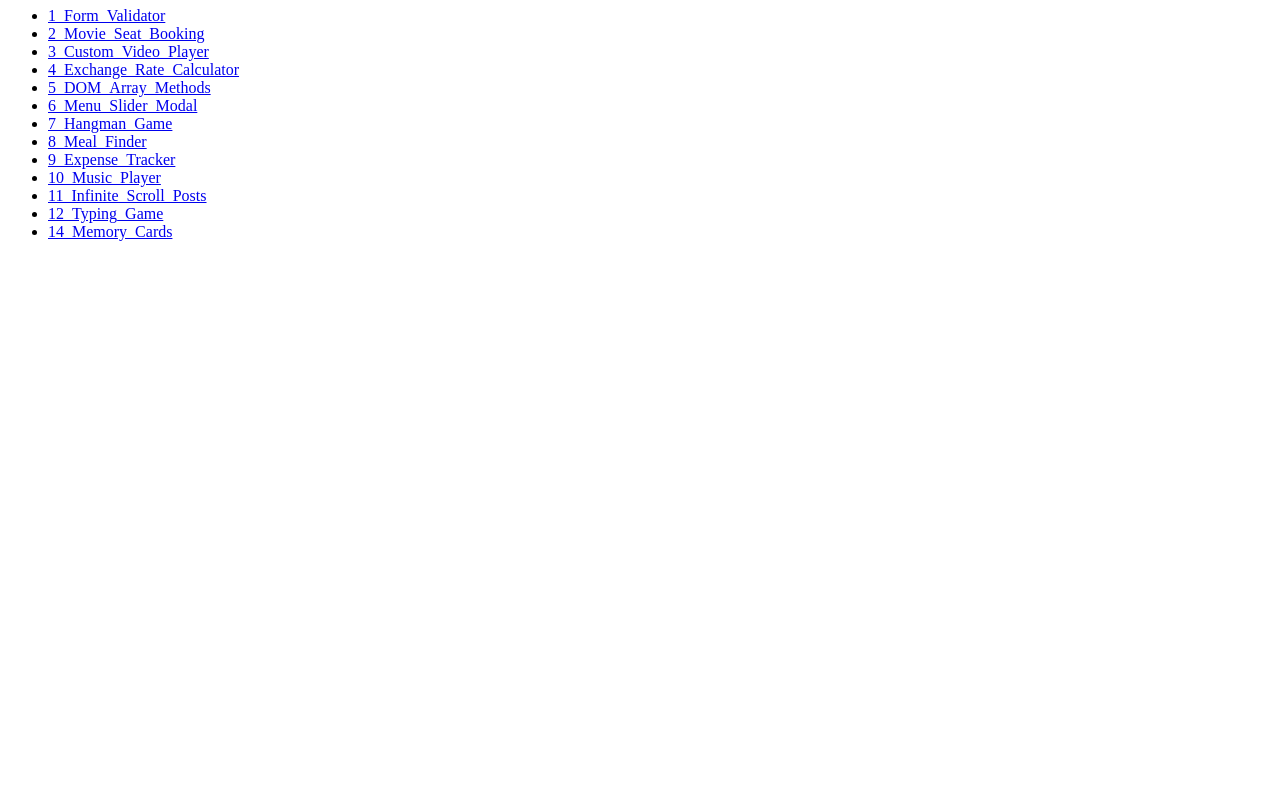
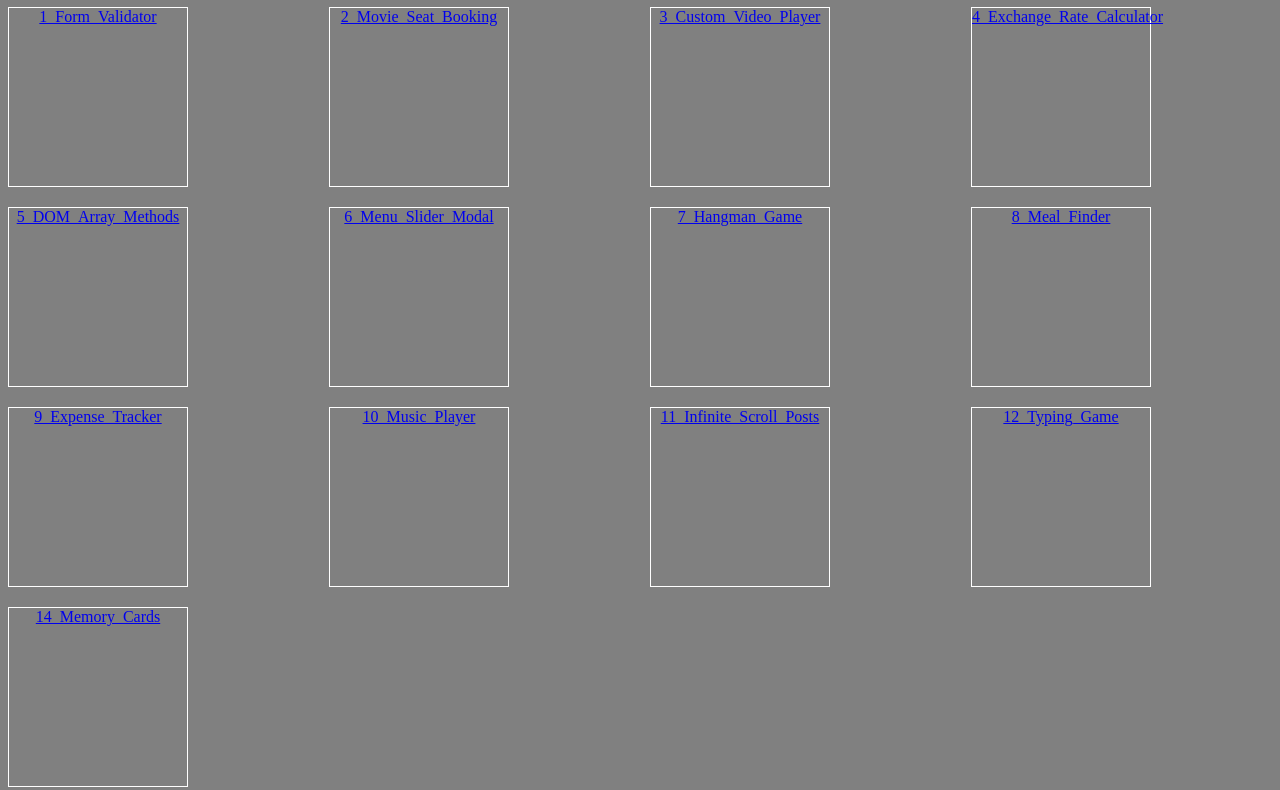
Before and after one commit to atoye1/Vanilla_JS_Mini_Projects, a plain HTML site: page index.html in a window 1280 px wide. Shown: the part 73-863 px from the top of the page. Before the commit the page ends 800 px from the top, so only its background shows below. Drawn offline with Linux system fonts and the light colour scheme.

Commit message:
create javascript to add elems

```diff
--- a/index.html
+++ b/index.html
@@ -5,27 +5,15 @@
     <meta charset="UTF-8">
     <meta http-equiv="X-UA-Compatible" content="IE=edge">
     <meta name="viewport" content="width=device-width, initial-scale=1.0">
+    <link rel="stylesheet" href="style.css">
     <title>Vanilla JS mini Projects</title>
 </head>
 
 <body>
     <h1>Click Following links to checkout results</h1>
-    <ul>
-        <li><a href="1_Form_Validator/index.html">1_Form_Validator</a> </li>
-        <li><a href="2_Movie_Seat_Booking/index.html">2_Movie_Seat_Booking</a></li>
-        <li><a href="3_Custom_Video_Player/index.html">3_Custom_Video_Player</a></li>
-        <li><a href="4_Exchange_Rate_Calculator/index.html">4_Exchange_Rate_Calculator</a></li>
-        <li><a href="5_DOM_Array_Methods/index.html">5_DOM_Array_Methods</a></li>
-        <li><a href="6_Menu_Slider_Modal/index.html">6_Menu_Slider_Modal</a></li>
-        <li><a href="7_Hangman_Game/index.html">7_Hangman_Game</a> </li>
-        <li><a href="8_Meal_Finder/index.html">8_Meal_Finder</a> </li>
-        <li><a href="9_Expense_Tracker/index.html">9_Expense_Tracker</a></li>
-        <li><a href="10_Music_Player/index.html">10_Music_Player</a> </li>
-        <li><a href="11_Infinite_Scroll_Posts/index.html">11_Infinite_Scroll_Posts</a></li>
-        <li><a href="12_Typing_Game/index.html">12_Typing_Game</a> </li>
-        <li><a href="14_Memory_Cards/index.html">14_Memory_Cards</a> </li>
-    </ul>
-
+    <div class="projects" id="projects">
+    </div>
+    <script src="script.js"></script>
 </body>
 
 </html>
--- /dev/null
+++ b/script.js
@@ -0,0 +1,28 @@
+const projects = document.getElementById("projects");
+
+const projectsList = [
+    "1_Form_Validator",
+    "2_Movie_Seat_Booking",
+    "3_Custom_Video_Player",
+    "4_Exchange_Rate_Calculator",
+    "5_DOM_Array_Methods",
+    "6_Menu_Slider_Modal",
+    "7_Hangman_Game",
+    "8_Meal_Finder",
+    "9_Expense_Tracker",
+    "10_Music_Player",
+    "11_Infinite_Scroll_Posts",
+    "12_Typing_Game",
+    "14_Memory_Cards"
+];
+
+projectsList.forEach(elem => {
+    const outerLink = document.createElement('a');
+    const innerDiv = document.createElement('div');
+    outerLink.classList.add('project-link');
+    outerLink.href = `${elem}/index.html`;
+    innerDiv.classList.add('project');
+    innerDiv.innerText = elem;
+    outerLink.appendChild(innerDiv);
+    projects.appendChild(outerLink);
+});
--- /dev/null
+++ b/style.css
@@ -0,0 +1,36 @@
+* {
+  box-sizing: border-box;
+}
+
+body {
+  color: white;
+  background-color: gray;
+}
+
+.projects {
+  margin: auto;
+  display: grid;
+  grid-template-columns: repeat(4, 1fr);
+  grid-gap: 20px;
+  margin-top: 20px;
+}
+
+.project {
+  border: 1px solid white;
+  position: relative;
+  cursor: pointer;
+  height: 180px;
+  width: 180px;
+  text-align: center;
+}
+
+.project a {
+  width: 100%;
+  height: 100%;
+  text-decoration: none;
+}
+
+.project:hover {
+  background-color: beige;
+  transition: 1s;
+}
```
